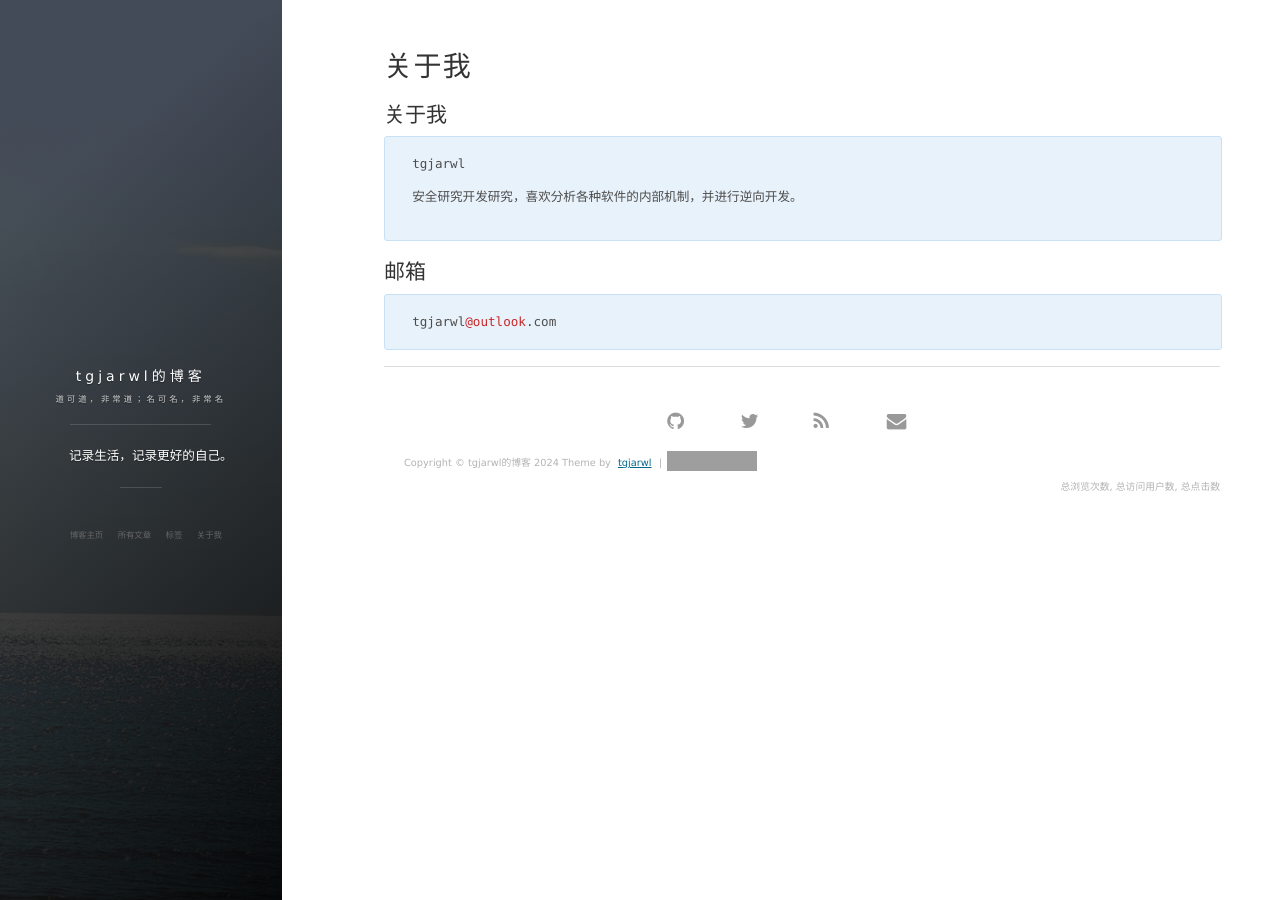
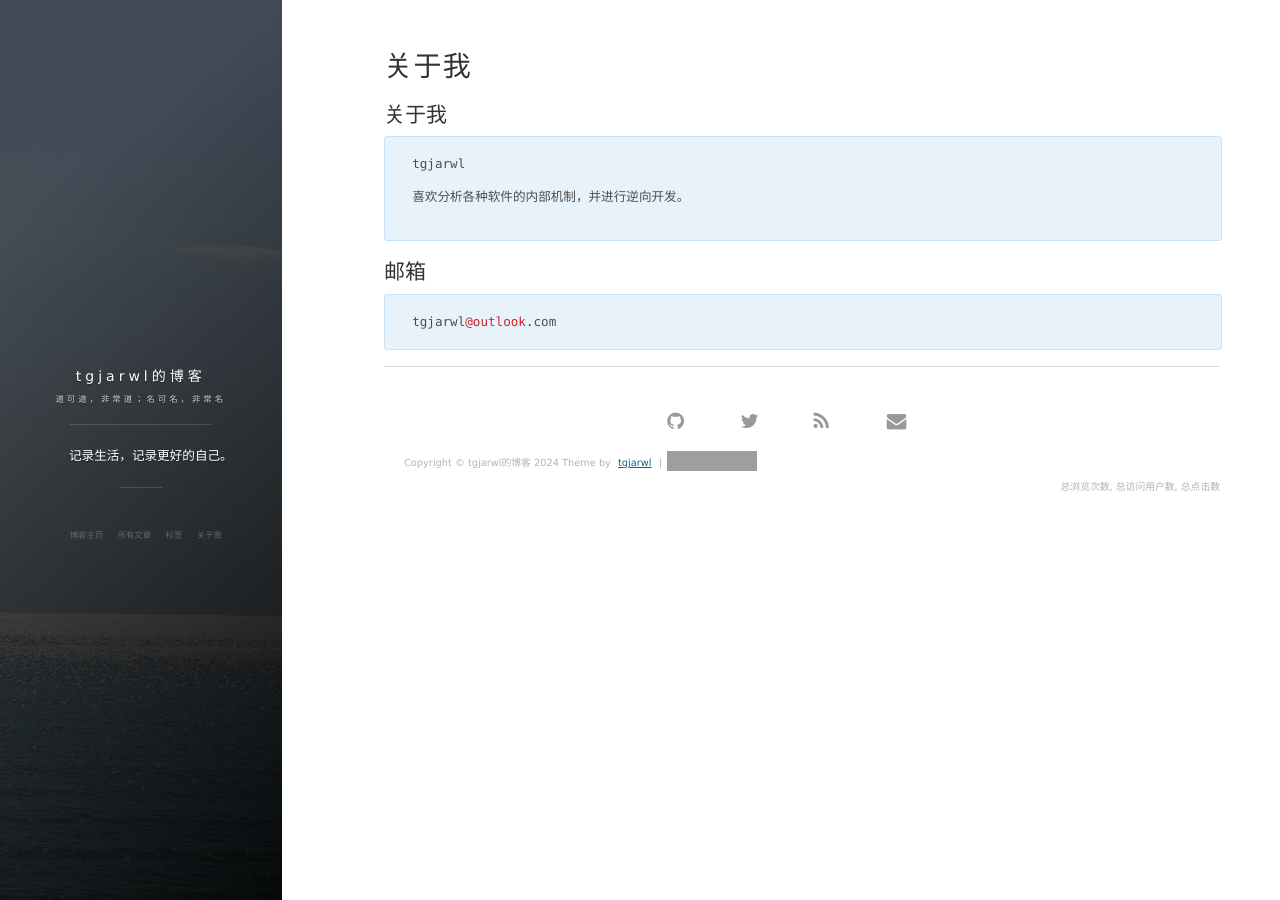
Before and after one commit to tgjarwl/tgjarwl.github.io, a Jekyll site: the page built from about.md, in a window 1280 px wide. Built offline with Jekyll 4.4.1, drawn with Linux system fonts in a browser that asks for light colours; nearby versions of some CDN libraries; comment, search, counter and statistics services are not loaded; grey boxes are pictures that could not be loaded.

Commit message:
Update about.md

````diff
--- a/about.md
+++ b/about.md
@@ -7,7 +7,7 @@ title: 关于我
 ```
 tgjarwl
 
-安全研究开发研究，喜欢分析各种软件的内部机制，并进行逆向开发。
+喜欢分析各种软件的内部机制，并进行逆向开发。
 
 ```
 ## 邮箱
````
